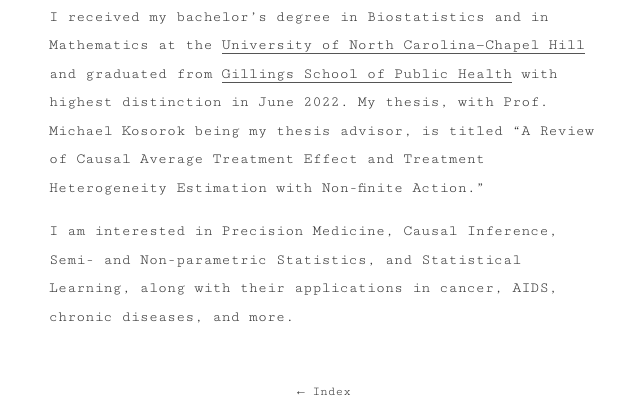
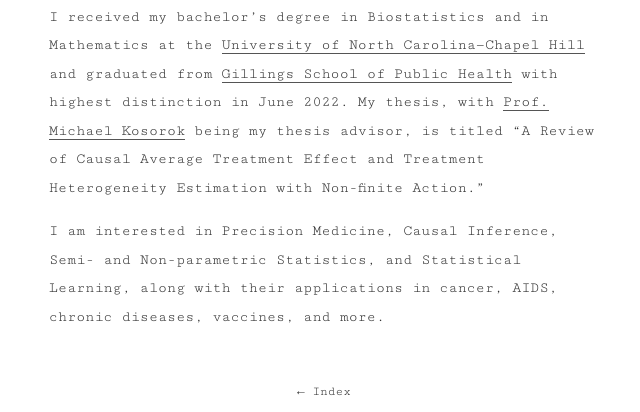
Before and after one commit to yatingz205/yatingz205.github.io, a Jekyll site: the page built from about.md, in a window 1280 px wide. Shown: the part 407-819 px from the top of the page, without its empty margins (316-956 px from the left). Built offline with Jekyll 4.4.1, drawn with Linux system fonts in a browser that asks for light colours.

Commit message:
Update about.md

```diff
--- a/about.md
+++ b/about.md
@@ -5,6 +5,6 @@
 
 I am an intern at [UNC Center for AIDS Research (Biostatistics Core)](http://unccfar.org/portfolio/biostatistics/). I am also a member of the [Precision Health and AI Research Lab](https://tarheels.live/kosoroklab/).
 
-I received my bachelor’s degree in Biostatistics and in Mathematics at the [University of North Carolina—Chapel Hill](https://www.unc.edu/) and graduated from [Gillings School of Public Health](https://sph.unc.edu/) with highest distinction in June 2022. My thesis, with Prof. Michael Kosorok being my thesis advisor, is titled “A Review of Causal Average Treatment Effect and Treatment Heterogeneity Estimation with Non-finite Action.”
+I received my bachelor’s degree in Biostatistics and in Mathematics at the [University of North Carolina—Chapel Hill](https://www.unc.edu/) and graduated from [Gillings School of Public Health](https://sph.unc.edu/) with highest distinction in June 2022. My thesis, with [Prof. Michael Kosorok](https://mkosorok.web.unc.edu/) being my thesis advisor, is titled “A Review of Causal Average Treatment Effect and Treatment Heterogeneity Estimation with Non-finite Action.”
 
-I am interested in Precision Medicine, Causal Inference, Semi- and Non-parametric Statistics, and Statistical Learning, along with their applications in cancer, AIDS, chronic diseases, and more.
+I am interested in Precision Medicine, Causal Inference, Semi- and Non-parametric Statistics, and Statistical Learning, along with their applications in cancer, AIDS, chronic diseases, vaccines, and more.
```
